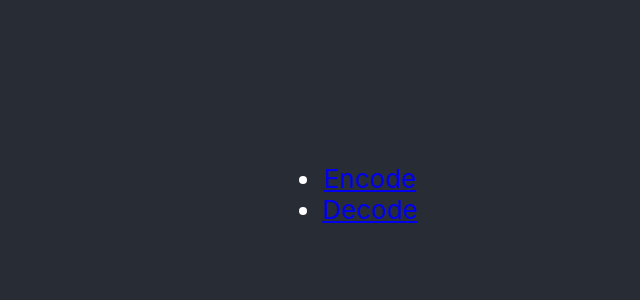
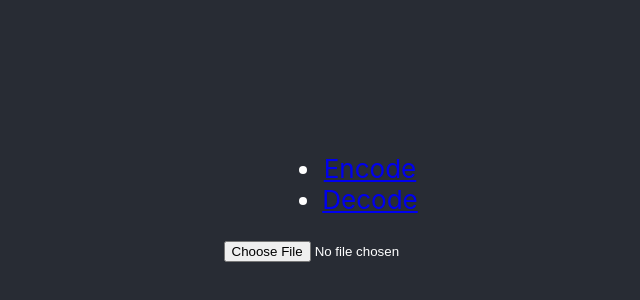
Before and after one commit to krytoss/steganography, a React (Create React App) app: page / in a window 1280 px wide. Shown: the part 206-506 px from the top of the page, without its empty margins (290-930 px from the left). Built offline with nearby package versions, Linux system fonts and the light colour scheme; the HTML template or start-up script is replaced by a standard one.

Commit message:
added encode and decode tabs

```diff
--- a/src/App.js
+++ b/src/App.js
@@ -1,11 +1,21 @@
+import { useState } from 'react';
 import './App.css';
 import Tabs from './components/Tabs';
+import Encode from './components/Encode';
+import Decode from './components/Decode';
 
 function App() {
+  const [ activeTab, setActiveTab ] = useState('Encode')
+
+  const tabs = [ 'Encode', 'Decode' ]
+
   return (
     <div className="App">
       <header className="App-header">
-        <Tabs />
+        <Tabs tabs={ tabs } active = { activeTab } setActive = { setActiveTab }/>
+        {
+          activeTab === 'Encode' ? <Encode /> : <Decode />
+        }
       </header>
     </div>
   );
--- /dev/null
+++ b/src/components/Decode.js
@@ -0,0 +1,5 @@
+const Decode = () => {
+
+}
+
+export default Decode
--- /dev/null
+++ b/src/components/Encode.js
@@ -0,0 +1,13 @@
+import Input from "./elements/Input"
+
+const Encode = () => {
+
+    return (
+        <>
+            <Input type='file' />
+        </>
+    )
+
+}
+
+export default Encode
--- a/src/components/Tabs.js
+++ b/src/components/Tabs.js
@@ -1,16 +1,17 @@
 import Tab from './elements/Tab'
-import { useState } from 'react'
 
-const Tabs = () => {
-    const [ active, setActive ] = useState('Encode')
-    const tabs = [ 'Encode', 'Decode' ]
-
+const Tabs = ({ tabs, active, setActive}) => {
     return (
         <div className='text-sm font-medium text-center text-gray-500 border-b border-gray-200 dark:text-gray-400 dark:border-gray-700'>
             <ul className='flex flex-wrap -mb-px'>
                 {
                     tabs.map((e, i) => {
-                        return <Tab value={e} key={i} active={ active === e } setActive={ setActive } />
+                        return <Tab
+                                    value={e}
+                                    key={i}
+                                    active={ active === e }
+                                    setActive={ setActive }
+                                />
                     })
                 }</ul>
         </div>
--- a/src/components/elements/Tab.js
+++ b/src/components/elements/Tab.js
@@ -1,14 +1,8 @@
-import { useEffect } from "react"
-
 const Tab = ({ value, active, setActive }) => {
 
     const handleClick = () => {
         setActive(value)
     }
-
-    useEffect(() => {
-        console.log(active)
-    })
 
     return (
         <li>
```
